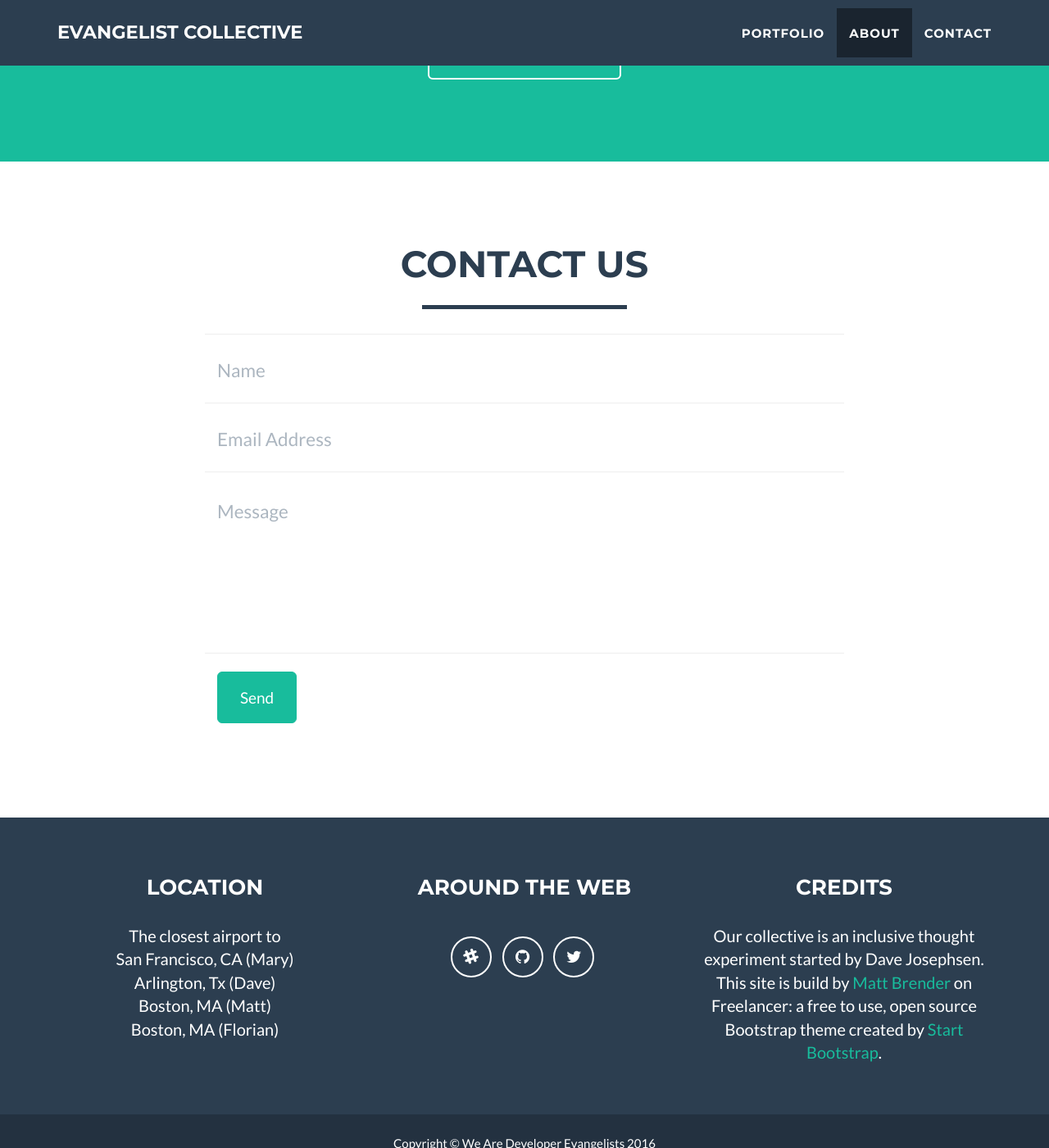
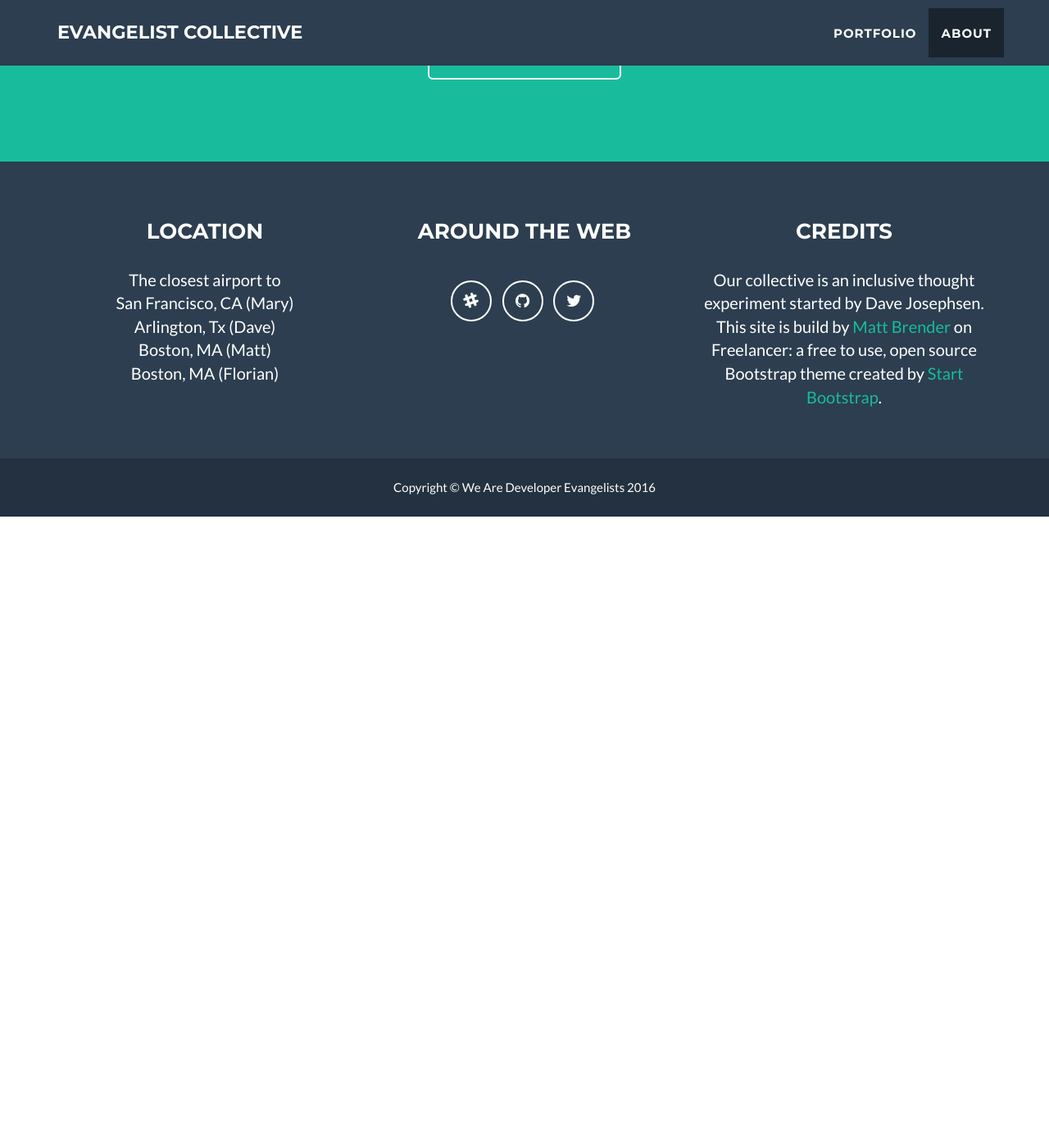
Before and after one commit to evangelistcollective/evangelistcollective.github.io, a Jekyll site: the page built from index.html, in a window 1280 px wide and 1400 px high, scrolled down 1826 px. Shown: the whole window at 82% size. Built offline with Jekyll 4.4.1, drawn with Linux system fonts in a browser that asks for light colours; after the commit the page ends 2456 px from its top, so only the background shows below that.

Commit message:
Updates to contact information for WADE
-- remove contact form
-- update list of admins (include Twitter/Github)
-- include Laura's Twitter list: https://twitter.com/pinkyswearing/lists/developer-evangelists

```diff
--- a/_config.yml
+++ b/_config.yml
@@ -5,7 +5,7 @@ url: https://evangelistcollective.github.io
 description: "We Are Developer Evangelists- and So Can You! exists to facilitate sharing information, resources and encouragement among the Developer Evangelist community."
 
 # Contact form: comment the line below if you want to stick with the default PHP contact form
-contact: static
+# contact: static
 
 # Color settings (hex-codes without the leading hash-tag)
 color:
--- a/_includes/contact_static.html
+++ /dev/null
@@ -1,49 +0,0 @@
-<!-- Contact Section -->
-<section id="contact">
-	<div class="container">
-		<div class="row">
-			<div class="col-lg-12 text-center">
-				<h2>Contact Us</h2>
-				<hr class="star-primary">
-			</div>
-		</div>
-		<div class="row">
-			<div class="col-lg-8 col-lg-offset-2">
-				<form  action="//formspree.io/mary.thengvall@gmail.com" method="POST" name="sentMessage" id="contactForm" novalidate>
-					<div class="row control-group">
-						<div class="form-group col-xs-12 floating-label-form-group controls">
-							<label>Name</label>
-							<input type="text" name="name" class="form-control" placeholder="Name" id="name" required data-validation-required-message="Please enter your name.">
-							<p class="help-block text-danger"></p>
-						</div>
-					</div>
-					<div class="row control-group">
-						<div class="form-group col-xs-12 floating-label-form-group controls">
-							<label>Email Address</label>
-							<input type="email" name="_replyto" class="form-control" placeholder="Email Address" id="email" required data-validation-required-message="Please enter your email address.">
-							<p class="help-block text-danger"></p>
-						</div>
-					</div>
-					<div>
-						<input type="hidden"  name="_subject" value="New submission!">
-						<input type="text" name="_gotcha" style="display:none" />
-					</div>
-					<div class="row control-group">
-						<div class="form-group col-xs-12 floating-label-form-group controls">
-							<label>Message</label>
-							<textarea rows="5" name="message" class="form-control" placeholder="Message" id="message" required data-validation-required-message="Please enter a message."></textarea>
-							<p class="help-block text-danger"></p>
-						</div>
-					</div>
-					<br>
-					<div id="success"></div>
-					<div class="row">
-						<div class="form-group col-xs-12">
-							<button type="submit" class="btn btn-success btn-lg">Send</button>
-						</div>
-					</div>
-				</form>
-			</div>
-		</div>
-	</div>
-</section>
--- a/_includes/nav.html
+++ b/_includes/nav.html
@@ -24,9 +24,9 @@
                     <li class="page-scroll">
                         <a href="#about">About</a>
                     </li>
-                    <li class="page-scroll">
-                        <a href="#contact">Contact</a>
-                    </li>
+                    <!-- <li class="page-scroll">
+                        <a href="#other-section-page">Reach Out</a>
+                    </li> -->
                 </ul>
             </div>
             <!-- /.navbar-collapse -->
--- a/_layouts/default.html
+++ b/_layouts/default.html
@@ -7,12 +7,6 @@
     {% include portfolio_grid.html %}
     {% include about.html %}
 
-    {% if site.contact == "static" %}
-    {% include contact_static.html %}
-    {% else %}
-    {% include contact.html %}
-    {% endif %}
-
     {% include footer.html %}
     {% include modals.html %}
     {% include js.html %}
```
Also changed, not shown: _includes/contact.html (deleted, +0 -54 lines).
